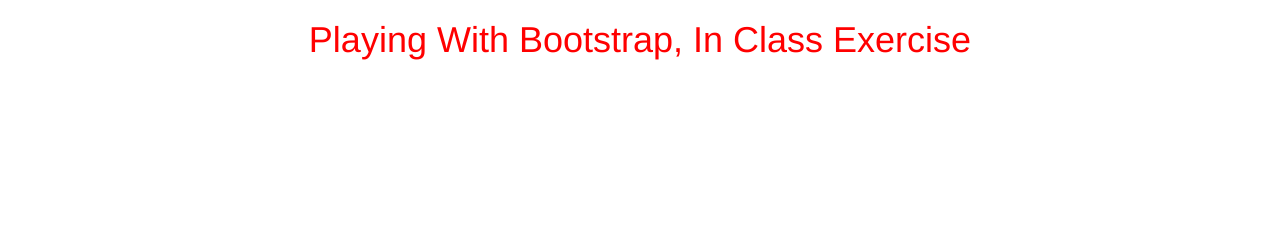
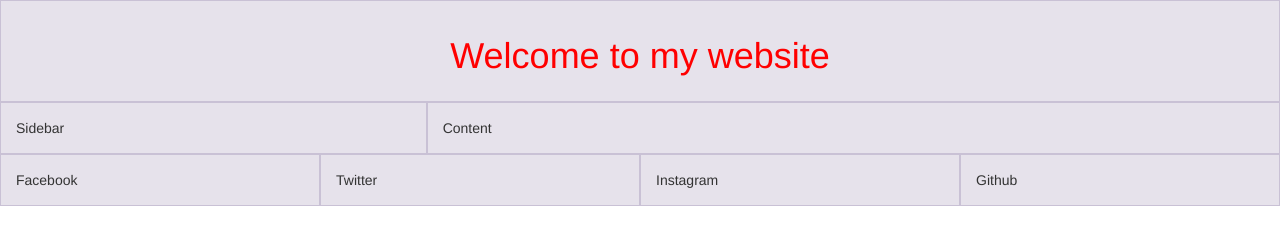
Before and after one commit to athenaperez/playing-with-bootstrap, a plain HTML site: page index.html in a window 1280 px wide. Drawn offline with nearby package versions, Linux system fonts and the light colour scheme.

Commit message:
added footer and header tag/class

```diff
--- a/index.html
+++ b/index.html
@@ -1,17 +1,39 @@
 <!DOCTYPE html>
 <html>
 	<head>
+
 		<title>Playing With Bootstrap, In Class Exercise</title>
 		<link rel="stylesheet" href="https://maxcdn.bootstrapcdn.com/bootstrap/3.3.7/css/bootstrap.min.css">
+		<link rel="stylesheet" type="text/css" href="main.css">
 
-		<link rel="stylesheet" type="text/css" href="main.css">
 	</head>
 	<body>
 
-		<div class="container">
-			<h1>Playing With Bootstrap, In Class Exercise</h1>
-		</div>
+		<div class="container-fluid">
 
+			<div class="row">
+				<div class="col-md-12">
+					<h1>Welcome to my website</h1>
+				</div>
+			</div>
+
+
+			<div class="row">
+		        <div class="col-md-4">Sidebar</div>
+		        <div class="col-md-8">Content</div>
+	      	</div>
+
+	      	<footer class="row">
+      			<div class="col-md-3">Facebook</div>
+      			<div class="col-md-3">Twitter</div>
+      			<div class="col-md-3">Instagram</div>
+      			<div class="col-md-3">Github</div>
+	      	</footer>
+
+
+
+
+		</div> <!-- container -->
 
 		<script src="https://maxcdn.bootstrapcdn.com/bootstrap/3.3.7/js/bootstrap.min.js"></script>
 	</body>
--- a/main.css
+++ b/main.css
@@ -2,10 +2,16 @@
 GENERAL STYLING
 *********************************/
 
-body {
+h1 {
+	color: red;
 	text-align: center;
 }
 
-h1 {
-	color: red;
+[class*="col-"] {
+  padding-top: 15px;
+  padding-bottom: 15px;
+  background-color: #eee;
+  background-color: rgba(86,61,124,.15);
+  border: 1px solid #ddd;
+  border: 1px solid rgba(86,61,124,.2);
 }
```
